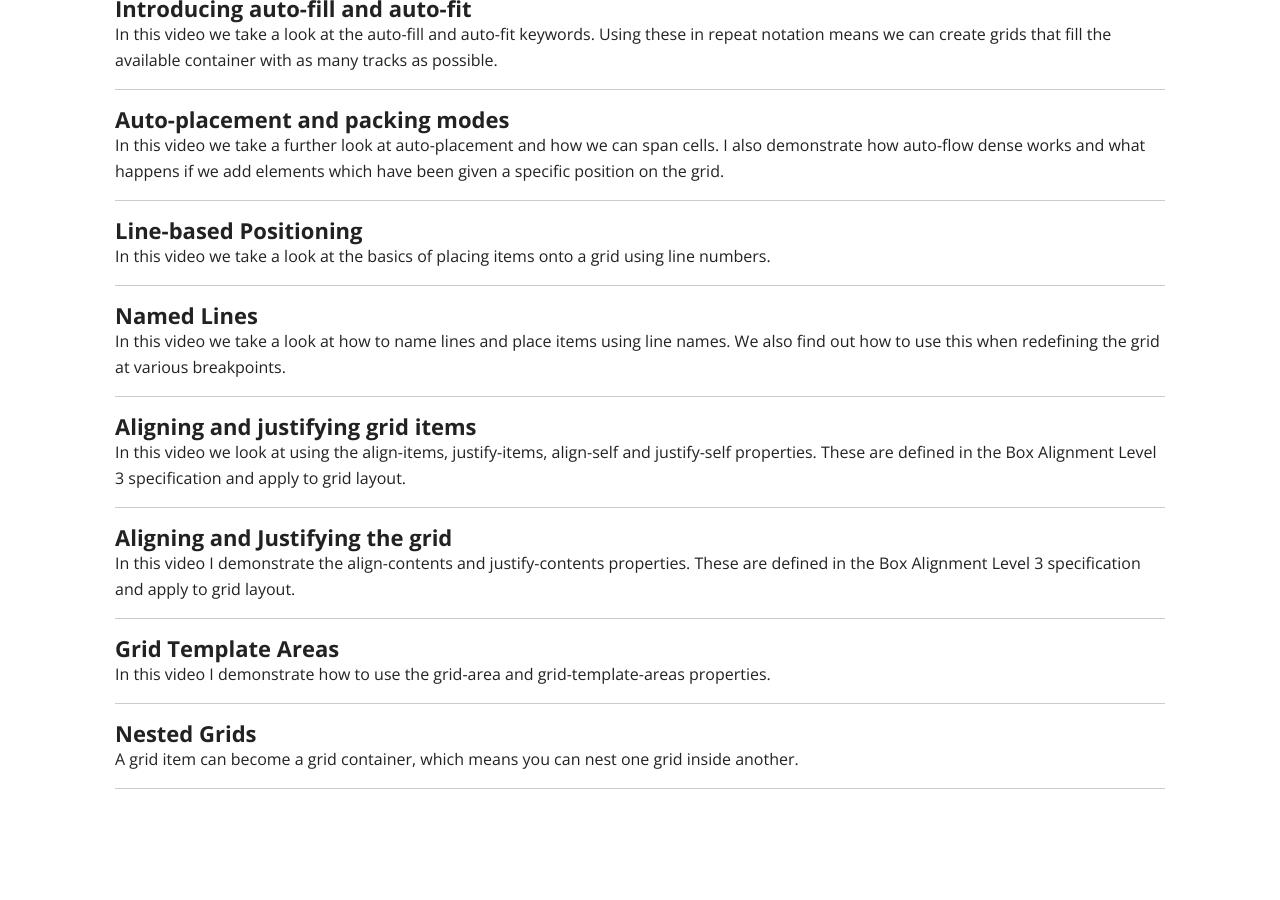
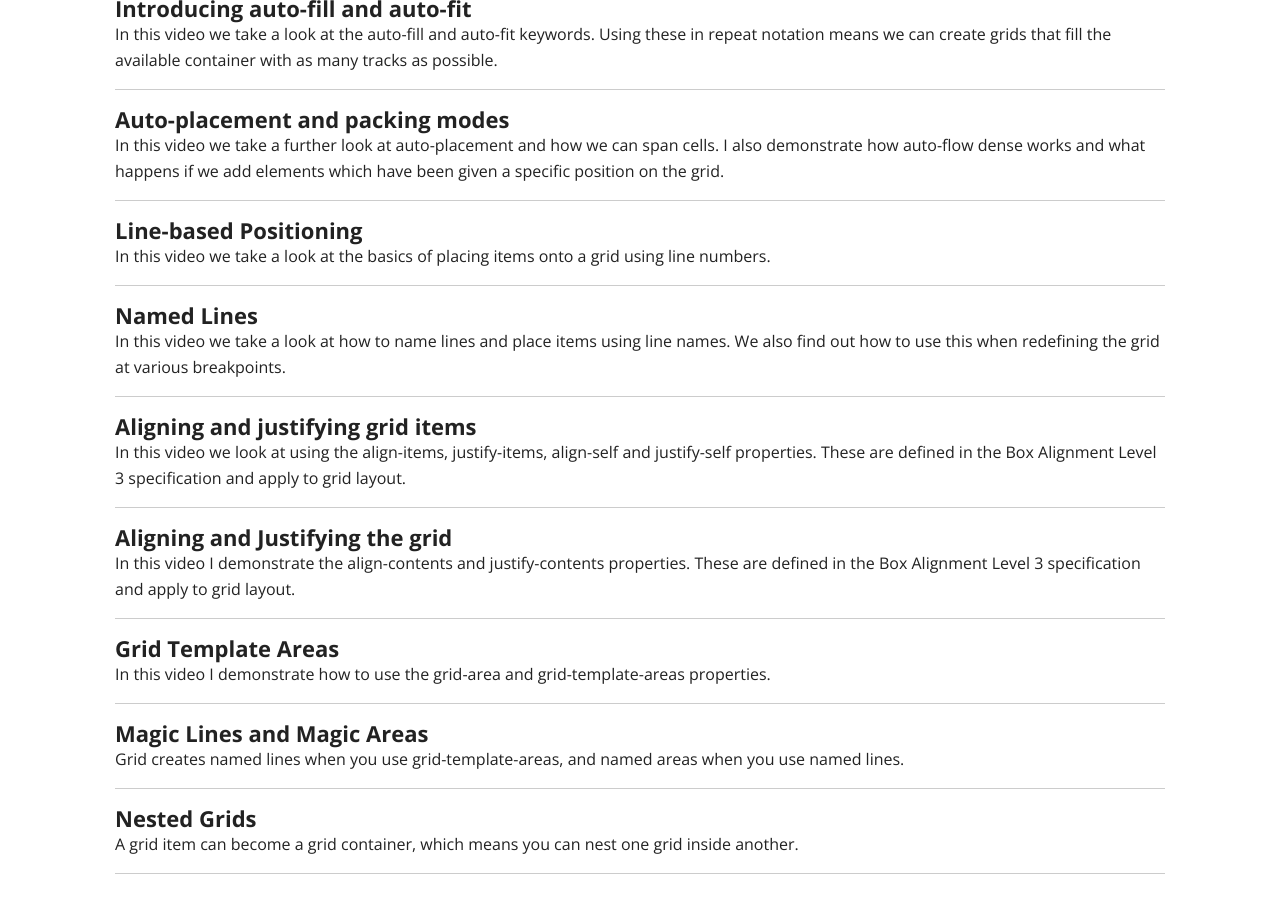
Before and after one commit to rachelandrew/grid-by-example, a Jekyll site: the page built from video/index.md, in a window 1280 px wide and 900 px high, scrolled down 1124 px. Built offline with Jekyll 4.4.1, drawn with Linux system fonts in a browser that asks for light colours; before the commit the page ends 1939 px from its top, so only the background shows below that.

Commit message:
new video

```diff
--- a/_video/magic-lines-and-areas.md
+++ b/_video/magic-lines-and-areas.md
@@ -1,10 +1,10 @@
 ---
-order: 14
-title: "Nested Grids"
-desc: "A grid item can become a grid container, which means you can nest one grid inside another."
+order: 13
+title: "Magic Lines and Magic Areas"
+desc: "Grid creates named lines when you use grid-template-areas, and named areas when you use named lines."
 layout: video
 active: video
 thumbnail: 'video-align-grid.png'
-video-embed: '<iframe src="https://www.youtube.com/embed/dalaOlFwz8w?rel=0&amp;showinfo=0" frameborder="0" allowfullscreen></iframe>'
+video-embed: '<iframe src="https://www.youtube.com/embed/HnOnJ4dn6bQ?rel=0&amp;showinfo=0" frameborder="0" allowfullscreen></iframe>'
 
 ---
```
Also changed, not shown: _video/nested-grids.md (added, +10 -0 lines).
